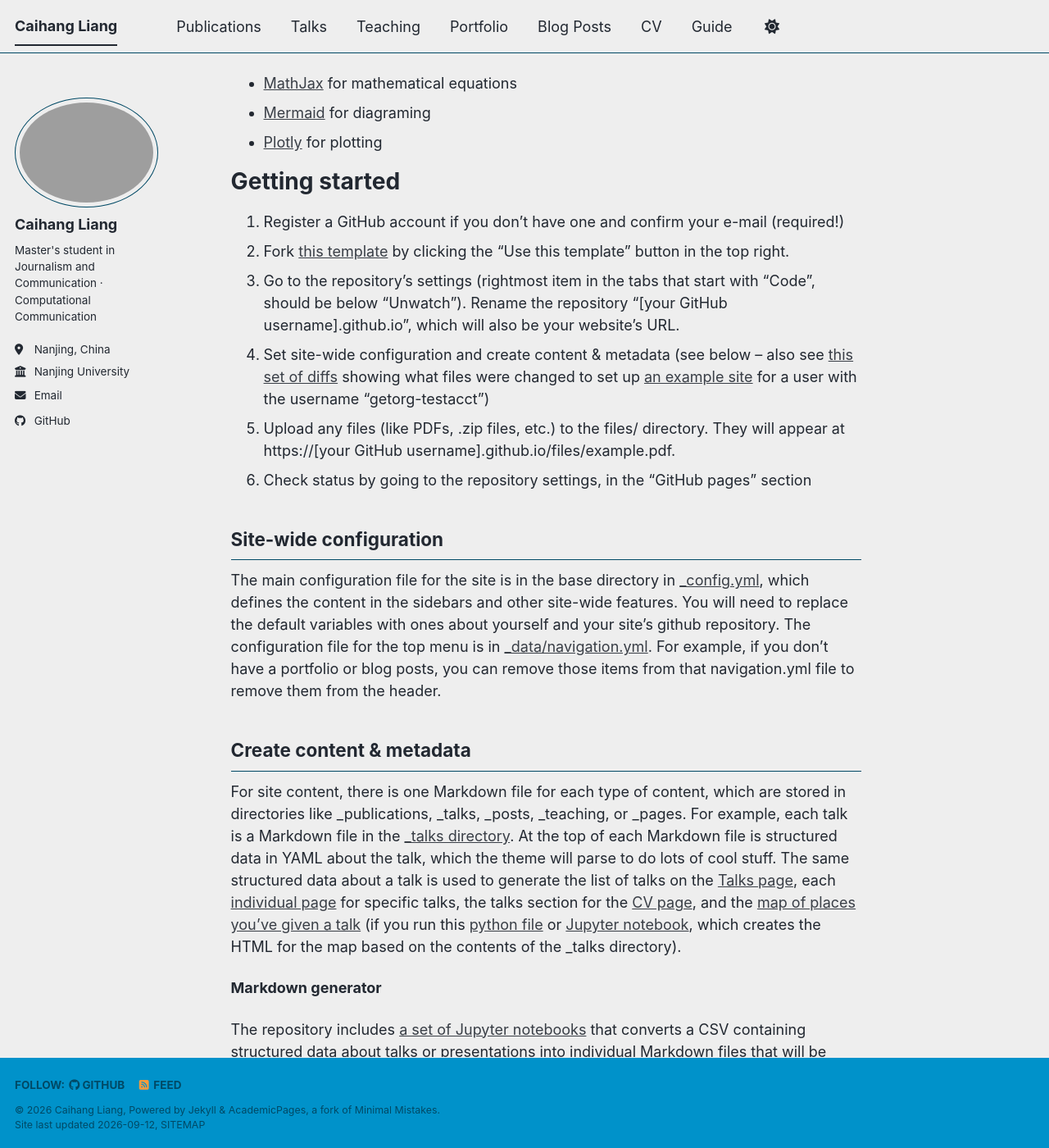
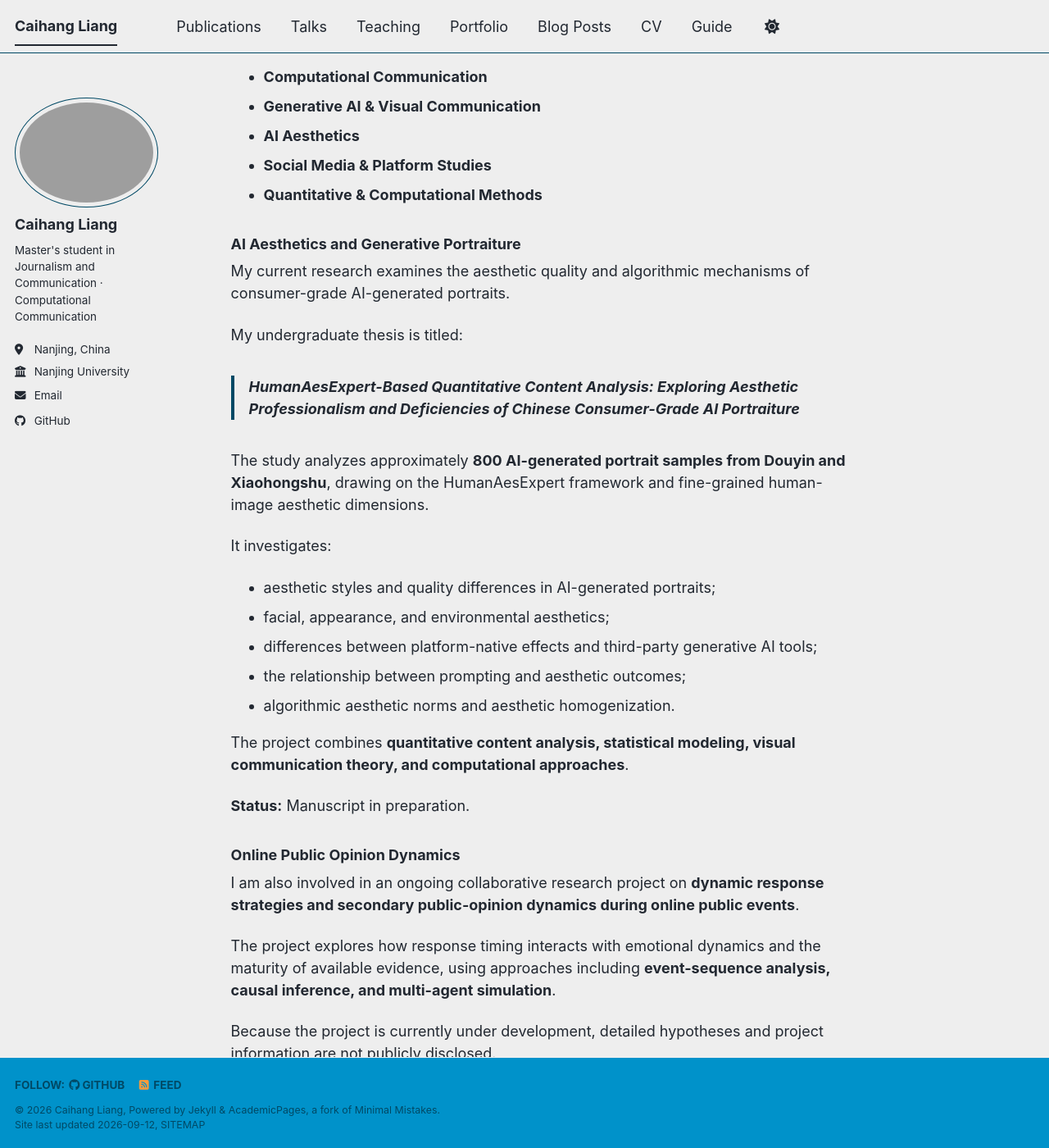
Before and after one commit to ivy-328/ivy-328.github.io, a Jekyll site: the page built from _pages/about.md, in a window 1280 px wide and 1400 px high, scrolled down 1031 px. Shown: the whole window at 82% size. Built offline with Jekyll 4.4.1, drawn with Linux system fonts in a browser that asks for light colours; a style sheet for code colours, icons or effects is not loaded; some of the changed text lies outside the part shown.

Commit message:
Revise about page with personal and academic details
Updated personal information and research interests in the about page. Removed template-specific content and added details about academic background and current studies.

```diff
--- a/_pages/about.md
+++ b/_pages/about.md
@@ -1,56 +1,187 @@
 ---
 permalink: /
-title: "Academic Pages is a ready-to-fork GitHub Pages template for academic personal websites"
+title: "Caihang Liang"
 author_profile: true
 redirect_from:
   - /about/
   - /about.html
 ---
 
-This is the front page of a website that is powered by the [Academic Pages template](https://github.com/academicpages/academicpages.github.io) and hosted on GitHub pages. [GitHub pages](https://pages.github.com) is a free service in which websites are built and hosted from code and data stored in a GitHub repository, automatically updating when a new commit is made to the repository. This template was forked from the [Minimal Mistakes Jekyll Theme](https://mmistakes.github.io/minimal-mistakes/) created by Michael Rose, and then extended to support the kinds of content that academics have: publications, talks, teaching, a portfolio, blog posts, and a dynamically-generated CV. Incidentally, these same features make it a great template for anyone that needs to show off a professional template!
+I am a Master's student in **Journalism and Communication** at **Nanjing University**, specializing in **Computational Communication**.
 
- You can fork [this template](https://github.com/academicpages/academicpages.github.io) right now, modify the configuration and Markdown files, add your own PDFs and other content, and have your own site for free, with no ads!
+My research lies at the intersection of **computational communication, generative artificial intelligence, visual communication, and quantitative social science**.
 
-A data-driven personal website
-======
-Like many other Jekyll-based GitHub Pages templates, Academic Pages makes you separate the website's content from its form. The content & metadata of your website are in structured Markdown files, while various other files constitute the theme, specifying how to transform that content & metadata into HTML pages. You keep these various Markdown (.md), YAML (.yml), HTML, and CSS files in a public GitHub repository. Each time you commit and push an update to the repository, the [GitHub pages](https://pages.github.com/) service creates static HTML pages based on these files, which are hosted on GitHub's servers free of charge.
+I am particularly interested in understanding how AI-generated and platform-mediated content is produced, evaluated, circulated, and shaped by algorithms and human–AI interaction.
 
-Many of the features of dynamic content management systems (like Wordpress) can be achieved in this fashion, using a fraction of the computational resources and with far less vulnerability to hacking and DDoSing. You can also modify the theme to your heart's content without touching the content of your site. If you get to a point where you've broken something in Jekyll/HTML/CSS beyond repair, your Markdown files describing your talks, publications, etc. are safe. You can rollback the changes or even delete the repository and start over - just be sure to save the Markdown files! You can also write scripts that process the structured data on the site, such as [this one](https://github.com/academicpages/academicpages.github.io/blob/master/talkmap.ipynb) that analyzes metadata in pages about talks to display [a map of every location you've given a talk](https://academicpages.github.io/talkmap.html).
+[Research](#research){: .btn .btn--primary }
+[Email](mailto:18751263369@163.com){: .btn }
+[中文](/zh/){: .btn }
 
-For those users that need more advanced functionality, the template also supports the following popular tools:
-- [MathJax](https://www.mathjax.org/) for mathematical equations
-- [Mermaid](https://mermaid.js.org/) for diagraming
-- [Plotly](https://plotly.com/javascript/) for plotting
+---
 
-Getting started
-======
-1. Register a GitHub account if you don't have one and confirm your e-mail (required!)
-1. Fork [this template](https://github.com/academicpages/academicpages.github.io) by clicking the "Use this template" button in the top right.
-1. Go to the repository's settings (rightmost item in the tabs that start with "Code", should be below "Unwatch"). Rename the repository "[your GitHub username].github.io", which will also be your website's URL.
-1. Set site-wide configuration and create content & metadata (see below -- also see [this set of diffs](https://archive.is/3TPas) showing what files were changed to set up [an example site](https://getorg-testacct.github.io) for a user with the username "getorg-testacct")
-1. Upload any files (like PDFs, .zip files, etc.) to the files/ directory. They will appear at https://[your GitHub username].github.io/files/example.pdf.
-1. Check status by going to the repository settings, in the "GitHub pages" section
+## About Me
 
-Site-wide configuration
-------
-The main configuration file for the site is in the base directory in [_config.yml](https://github.com/academicpages/academicpages.github.io/blob/master/_config.yml), which defines the content in the sidebars and other site-wide features. You will need to replace the default variables with ones about yourself and your site's github repository. The configuration file for the top menu is in [_data/navigation.yml](https://github.com/academicpages/academicpages.github.io/blob/master/_data/navigation.yml). For example, if you don't have a portfolio or blog posts, you can remove those items from that navigation.yml file to remove them from the header.
+Hi! I am **Caihang Liang (梁蔡航)**. I am currently pursuing a Master's degree in Journalism and Communication at Nanjing University, where I specialize in Computational Communication. I expect to graduate in June 2029.
 
-Create content & metadata
-------
-For site content, there is one Markdown file for each type of content, which are stored in directories like _publications, _talks, _posts, _teaching, or _pages. For example, each talk is a Markdown file in the [_talks directory](https://github.com/academicpages/academicpages.github.io/tree/master/_talks). At the top of each Markdown file is structured data in YAML about the talk, which the theme will parse to do lots of cool stuff. The same structured data about a talk is used to generate the list of talks on the [Talks page](https://academicpages.github.io/talks), each [individual page](https://academicpages.github.io/talks/2012-03-01-talk-1) for specific talks, the talks section for the [CV page](https://academicpages.github.io/cv), and the [map of places you've given a talk](https://academicpages.github.io/talkmap.html) (if you run this [python file](https://github.com/academicpages/academicpages.github.io/blob/master/talkmap.py) or [Jupyter notebook](https://github.com/academicpages/academicpages.github.io/blob/master/talkmap.ipynb), which creates the HTML for the map based on the contents of the _talks directory).
+My research interests focus on the intersection of computational communication, generative AI, visual communication, and quantitative social science. I am especially interested in how algorithms and platforms shape the production, evaluation, and circulation of visual and social media content.
 
-**Markdown generator**
+Before joining Nanjing University, I studied **Network and New Media at Nanjing Normal University**, where I developed an interdisciplinary background in communication research, data analysis, journalism, and digital media.
 
-The repository includes [a set of Jupyter notebooks](https://github.com/academicpages/academicpages.github.io/tree/master/markdown_generator
-) that converts a CSV containing structured data about talks or presentations into individual Markdown files that will be properly formatted for the Academic Pages template. The sample CSVs in that directory are the ones I used to create my own personal website at stuartgeiger.com. My usual workflow is that I keep a spreadsheet of my publications and talks, then run the code in these notebooks to generate the Markdown files, then commit and push them to the GitHub repository.
+My advisor at Nanjing University is **Yi-Xin Zhou**.
 
-How to edit your site's GitHub repository
-------
-Many people use a git client to create files on their local computer and then push them to GitHub's servers. If you are not familiar with git, you can directly edit these configuration and Markdown files directly in the github.com interface. Navigate to a file (like [this one](https://github.com/academicpages/academicpages.github.io/blob/master/_talks/2012-03-01-talk-1.md) and click the pencil icon in the top right of the content preview (to the right of the "Raw | Blame | History" buttons). You can delete a file by clicking the trashcan icon to the right of the pencil icon. You can also create new files or upload files by navigating to a directory and clicking the "Create new file" or "Upload files" buttons.
+---
 
-Example: editing a Markdown file for a talk
-![Editing a Markdown file for a talk](/images/editing-talk.png)
+## Research
 
-For more info
-------
-More info about configuring Academic Pages can be found in [the guide](https://academicpages.github.io/markdown/), the [growing wiki](https://github.com/academicpages/academicpages.github.io/wiki), and you can always [ask a question on GitHub](https://github.com/academicpages/academicpages.github.io/discussions). The [guides for the Minimal Mistakes theme](https://mmistakes.github.io/minimal-mistakes/docs/configuration/) (which this theme was forked from) might also be helpful.
+### Research Interests
+
+- **Computational Communication**
+- **Generative AI & Visual Communication**
+- **AI Aesthetics**
+- **Social Media & Platform Studies**
+- **Quantitative & Computational Methods**
+
+### AI Aesthetics and Generative Portraiture
+
+My current research examines the aesthetic quality and algorithmic mechanisms of consumer-grade AI-generated portraits.
+
+My undergraduate thesis is titled:
+
+> **HumanAesExpert-Based Quantitative Content Analysis: Exploring Aesthetic Professionalism and Deficiencies of Chinese Consumer-Grade AI Portraiture**
+
+The study analyzes approximately **800 AI-generated portrait samples from Douyin and Xiaohongshu**, drawing on the HumanAesExpert framework and fine-grained human-image aesthetic dimensions.
+
+It investigates:
+
+- aesthetic styles and quality differences in AI-generated portraits;
+- facial, appearance, and environmental aesthetics;
+- differences between platform-native effects and third-party generative AI tools;
+- the relationship between prompting and aesthetic outcomes;
+- algorithmic aesthetic norms and aesthetic homogenization.
+
+The project combines **quantitative content analysis, statistical modeling, visual communication theory, and computational approaches**.
+
+**Status:** Manuscript in preparation.
+
+### Online Public Opinion Dynamics
+
+I am also involved in an ongoing collaborative research project on **dynamic response strategies and secondary public-opinion dynamics during online public events**.
+
+The project explores how response timing interacts with emotional dynamics and the maturity of available evidence, using approaches including **event-sequence analysis, causal inference, and multi-agent simulation**.
+
+Because the project is currently under development, detailed hypotheses and project information are not publicly disclosed.
+
+---
+
+## Publications
+
+### Journal Article
+
+**Liang, Caihang**, & Liu, Yichen. (2025).
+**强制通行视角下乡村旅游数字提升困境剖析与治理路径**
+*国际公关 (International Public Relations)*, **2025(16)**, 57–59.
+
+This study examines challenges in the digital transformation of rural tourism and proposes governance pathways involving platform mobilization, resident participation, and content production.
+
+---
+
+## Selected Research Projects
+
+### Digital Literacy and Rural Platformization
+**Principal Investigator · National Undergraduate Innovation Project · 2024–2025**
+
+Investigated how platform-mediated translation activities and influential online actors contribute to the development of digital literacy among rural residents.
+
+The project drew on Actor–Network Theory and process tracing and was rated **Excellent** upon completion.
+
+### Digital Enhancement of Rural Tourism
+**Project Lead · Challenge Cup Project · 2025**
+
+Conducted research across **29 tourism villages in the Yangtze River Delta** and developed a multi-level framework for rural tourism digital transformation involving digital governance, digital talent development, and digital application.
+
+### Digital Memory and Collaborative Documents
+**Co-author · 2025**
+
+Examined how collaborative online documents mediate memory, identity, resistance, and emotional expression among young people.
+
+The study received **First Prize at the 9th Guangdong Graduate Forum on Journalism and Communication**.
+
+---
+
+## Education
+
+### Nanjing University
+**Master of Journalism and Communication**
+*Computational Communication Track*
+2026 – 2029 (expected)
+
+Advisor: **Yi-Xin Zhou**
+
+### Nanjing Normal University
+**B.A. in Network and New Media**
+2022 – 2026
+
+- GPA: **4.05 / 5.00**
+- Major Rank: **5 / 47**
+
+Selected coursework:
+
+- Computational Communication
+- Big Data & Intelligent Information Processing
+- Human–Computer Interaction and Media Integration
+- Data Journalism and Information Visualization
+
+---
+
+## Methods & Skills
+
+### Computational & Quantitative Methods
+
+Quantitative Content Analysis · Data Mining · Statistical Modeling · Regression Analysis · Causal Inference · Machine Learning · Natural Language Processing · Social Media Data Collection · Data Visualization · Multi-Agent Simulation
+
+### Programming & Research Tools
+
+**Python · R · SPSS · Gephi · NVivo · Git**
+
+### Python & Data Analysis
+
+pandas · NumPy · Matplotlib · scikit-learn · Web Scraping · APIs · NLP · Machine Learning · LLM Applications
+
+---
+
+## Selected Media Experience
+
+Before focusing primarily on computational communication research, I gained professional experience in journalism and digital media.
+
+**Xinhua Daily Media Group**
+Visual Journalism Intern · 2024
+
+**Jiangsu Xuyi Lobster Co., Ltd.**
+Livestream & E-commerce Operations Intern · 2023
+
+**Xuyi County Converged Media Center**
+Journalism Intern · 2023
+
+These experiences shaped my interest in the relationship between digital platforms, media production, technology, and communication.
+
+---
+
+## Selected Honors
+
+- First Prize, 9th Guangdong Graduate Forum on Journalism and Communication
+- Second Prize, East China Region, China Collegiate Computing Competition
+- First Prize, University-level “Challenge Cup” Competition
+- Second Prize, Jiangsu Education Journalism Award
+- Excellent Completion, National Undergraduate Innovation Project
+
+---
+
+## Contact
+
+**Caihang Liang**
+Master's Student in Journalism and Communication
+Computational Communication Track
+Nanjing University
+
+Email: [18751263369@163.com](mailto:18751263369@163.com)
+GitHub: [ivy-328](https://github.com/ivy-328)
```
